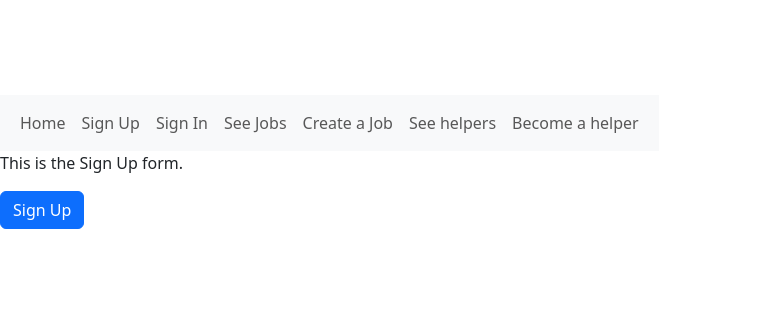
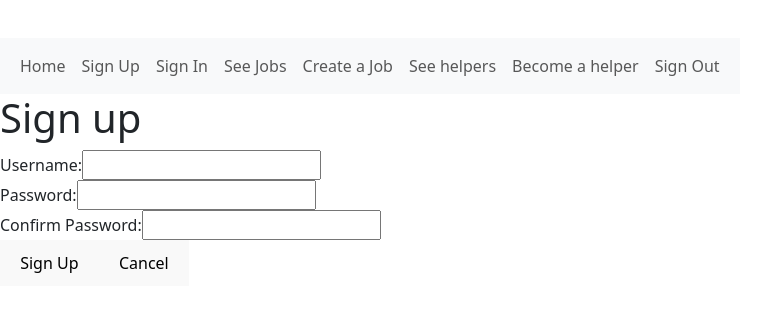
Before and after one commit to iris-noonan/local-heroes-frontend, a React (Vite) app: page /signup in a window 1280 px wide. Shown: the part 238-550 px from the top of the page, without its empty margins (0-783 px from the left). Built offline with nearby package versions, Linux system fonts and the light colour scheme; no server answers.

Commit message:
implemented JWT authentication for sign up and sign in

```diff
--- a/src/App.jsx
+++ b/src/App.jsx
@@ -1,5 +1,5 @@
 import { createContext, useState } from 'react';
-import { Routes, Route } from 'react-router-dom';
+import { Routes, Route, useNavigate } from 'react-router-dom';
 import Button from 'react-bootstrap/Button';
 import 'bootstrap/dist/css/bootstrap.min.css';
 
@@ -21,15 +21,27 @@
 import HelperCreate from './pages/HelperCreate/HelperCreate';
 import HelperUpdate from './pages/HelperUpdate/HelperUpdate';
 
+import { getUser, removeToken } from './utils/auth'
+
 const App = () => {
+  const [user, setUser] = useState(getUser())
+
+  const navigate = useNavigate()
+
+  const handleSignOut = () => {
+    removeToken()
+    setUser(null)
+    navigate('/signin')
+  }
+
   return(
     <>
-      <NavBar/>
+      <NavBar user={user} handleSignOut={handleSignOut}/>
       <Routes>
-        <Route path="/" element={<Landing />} />
-        <Route path="/dashboard" element={<Dashboard />} />
-        <Route path="/signup" element={<SignUp />} />
-        <Route path="/signin" element={<SignIn />} />
+        { user
+          ? (
+            <>
+              <Route path="/" element={<Dashboard user={user} />} />
               <Route path='/jobs' element={<JobIndex/>} />
               <Route path='/jobs/new' element={<JobForm />} />
               <Route path='/jobs/:jobId' element={<JobShow />} />
@@ -37,10 +49,19 @@
               <Route path="/helpers/:helperId" element={<HelperDetails />} />
               <Route path="/helpers/new" element={<HelperCreate />} />
               <Route path="/helpers/:helperId/edit" element={<HelperUpdate />} />
+            </>
+
+          )
+          : (
+            <>
+              <Route path="/" element={<Landing />} />
+              <Route path="/signup" element={<SignUp setUser={setUser} />} />
+              <Route path="/signin" element={<SignIn setUser={setUser} />} />
+            </>
+          )
+        }
       </Routes>
     </>
   ) };
 
-
-
 export default App;
--- a/src/components/NavBar/NavBar.jsx
+++ b/src/components/NavBar/NavBar.jsx
@@ -4,7 +4,7 @@
 import Navbar from 'react-bootstrap/Navbar';
 import NavDropdown from 'react-bootstrap/NavDropdown';
 
-function NavBar() {
+function NavBar({ user, handleSignOut }) {
     return (
         <Navbar expand="lg" className="bg-body-tertiary">
             <Container>
@@ -12,12 +12,13 @@
                 <Navbar.Collapse id="basic-navbar-nav">
                     <Nav className="me-auto">
                         <Nav.Link href="/">Home</Nav.Link>
-                        <Nav.Link href="/auth/sign-up">Sign Up</Nav.Link>
-                        <Nav.Link href="/auth/sign-in">Sign In</Nav.Link>
+                        <Nav.Link href="/signup">Sign Up</Nav.Link>
+                        <Nav.Link href="/signin">Sign In</Nav.Link>
                         <Nav.Link href="/jobs">See Jobs</Nav.Link>
                         <Nav.Link href="/jobs/new">Create a Job</Nav.Link>
                         <Nav.Link href="/helpers">See helpers</Nav.Link>
                         <Nav.Link href="/helpers/new">Become a helper</Nav.Link>
+                        <Nav.Link href="" onClick={handleSignOut}>Sign Out</Nav.Link>
                     </Nav>
                 </Navbar.Collapse>
             </Container>
--- a/src/pages/Dashboard/Dashboard.jsx
+++ b/src/pages/Dashboard/Dashboard.jsx
@@ -1,7 +1,7 @@
-const Dashboard = () => {
+const Dashboard = ( { user } ) => {
   return (
     <main>
-      <h1>Welcome</h1>
+      <h1>Welcome, {user.username}</h1>
       <p>
         This is the dashboard page where you, and only you, can see a dashboard
         of all of your things.
--- a/src/pages/Landing/Landing.jsx
+++ b/src/pages/Landing/Landing.jsx
@@ -8,8 +8,8 @@
         <p>Helping others can help us feel a sense of belonging, make new friends, and connect with our communities.</p>
         <p>Local Heroes is here to help people help themselves by helping others.</p>
         <p>Ask for help, offer help... either way, you’re a local hero!</p>
-        <Button variant="primary">Sign Up</Button>{' '}
-        <Button variant="primary">Sign In</Button>{' '}
+        <a href="/signup" className="btn btn-link" role="button">Sign Up</a>
+        <a href="/signin" className="btn btn-link" role="button">Sign In</a>
       </main>
     </>
   );
--- a/src/pages/SignIn/SignIn.jsx
+++ b/src/pages/SignIn/SignIn.jsx
@@ -1,15 +1,71 @@
 // src/components/SignIn/SignIn.jsx
-import Button from 'react-bootstrap/Button';
+import { useState } from 'react'
+import { Link, useNavigate } from 'react-router-dom'
+import { signin } from '../../services/userService'
 
-const SignIn = () => {
+const SignIn = ({ setUser }) => {
+
+  // ! State
+  const [formData, setFormData] = useState({
+    username: '',
+    password: ''
+  })
+
+  // ! Location variables
+  const navigate = useNavigate()
+
+  // ! Event Handlers
+  const handleChange = (e) => {
+    setFormData({ ...formData, [e.target.name]: e.target.value })
+  }
+
+  const handleSubmit = async (e) => {
+    e.preventDefault()
+    try {
+      const { user } = await signin(formData) // sign in
+      setUser(user) // set user to state
+      navigate('/') // navigate to dashboard
+    } catch (error) {
+      console.log(error)
+    }
+  }
+
   return (
-    <>
-      <main>
-        <p>This is the Sign In form.</p>
-        <Button variant="primary">Sign In</Button>{' '}
-      </main>
-    </>
-  );
-};
+    <main>
+      <section>
+      <h1>Log in</h1>
+        <form onSubmit={handleSubmit}>
+          <div>
+            <label htmlFor="username">Username:</label>
+            <input
+              type="text"
+              id="name"
+              value={formData.username}
+              name="username"
+              onChange={handleChange}
+            />
+          </div>
+          <div>
+            <label htmlFor="password">Password:</label>
+            <input
+              type="password"
+              id="password"
+              value={formData.password}
+              name="password"
+              onChange={handleChange}
+            />
+          </div>
+          <div>
+            <button>Sign In</button>
+            <Link to="/">
+              <button>Cancel</button>
+            </Link>
+          </div>
+        </form>
+      </section>
+
+    </main>
+  )
+}
 
 export default SignIn
--- a/src/pages/SignUp/SignUp.jsx
+++ b/src/pages/SignUp/SignUp.jsx
@@ -1,15 +1,82 @@
 // src/components/SignUp/SignUp.jsx
-import Button from 'react-bootstrap/Button';
+import { useState } from 'react'
+import { Link, useNavigate } from 'react-router-dom'
+import { signup } from '../../services/userService'
 
-const SignUp = () => {
+const SignUp = ({ setUser }) => {
+
+  // ! State
+  const [formData, setFormData] = useState({
+    username: '',
+    password: '',
+    confirmPassword: ''
+  })
+
+  // ! Location variables
+  const navigate = useNavigate()
+
+  // ! Event Handlers
+  const handleChange = (e) => {
+    setFormData({ ...formData, [e.target.name]: e.target.value })
+  }
+
+  const handleSubmit = async (e) => {
+    e.preventDefault()
+    try {
+      const { user } = await signup(formData) // sign in
+      setUser(user) // set user to state
+      navigate('/') // navigate to dashboard
+    } catch (error) {
+      console.log(error)
+    }
+  }
+
   return (
-    <>
-      <main>
-        <p>This is the Sign Up form.</p>
-        <Button variant="primary">Sign Up</Button>{' '}
-      </main>
-    </>
-  );
-};
+    <main>
+      <section>
+        <form onSubmit={handleSubmit}>
+          <h1>Sign up</h1>
+          <div>
+
+          <label htmlFor="username">Username:</label>
+            <input
+              type="text"
+              id="name"
+              value={formData.username}
+              name="username"
+              onChange={handleChange}
+            />
+          </div>
+          <div>
+            <label htmlFor="password">Password:</label>
+            <input
+              type="password"
+              id="password"
+              value={formData.password}
+              name="password"
+              onChange={handleChange}
+            />
+          </div>
+          <div>
+            <label htmlFor="confirm">Confirm Password:</label>
+            <input
+              type="password"
+              id="confirm"
+              value={formData.confirmPassword}
+              name="confirmPassword"
+              onChange={handleChange}
+            />
+          </div>
+          <div>
+            <button>Sign Up</button>
+            <Link to="/">
+              <button>Cancel</button>
+            </Link>
+          </div>
+        </form>
+      </section>
+    </main>
+  )
+}
 
 export default SignUp
--- /dev/null
+++ b/src/services/userService.js
@@ -0,0 +1,28 @@
+import { setToken } from '../utils/auth'
+import axios from 'axios'
+
+const BASE_URL = `${import.meta.env.VITE_BACK_END_SERVER_URL}/users`
+
+export const signup = async (formData) => {
+  // Sign up a user
+  const { data } = await axios.post(`${BASE_URL}/signup`, formData)
+
+  // Set the token to local storage
+  if(data.token) {
+    setToken(data.token)
+  }
+
+  return data
+}
+
+export const signin = async (formData) => {
+  // Sign up a user
+  const { data } = await axios.post(`${BASE_URL}/signin`, formData)
+
+  // Set the token to local storage
+  if(data.token) {
+    setToken(data.token)
+  }
+
+  return data
+}
--- /dev/null
+++ b/src/utils/auth.js
@@ -0,0 +1,29 @@
+const tokenName = 'AUTH_TOKEN'
+
+export const setToken = (token) => {
+  localStorage.setItem(tokenName, token)
+}
+
+export const getToken = () => {
+  return localStorage.getItem(tokenName)
+}
+
+export const removeToken = () => {
+  localStorage.removeItem(tokenName)
+}
+
+export const getUser = () => {
+  // Get token from storage
+  const token = getToken()
+  if (!token) return null
+
+  // Extract payload
+  const payload = JSON.parse( // convert JSON string into JS Object
+    atob( // Decode B64 encoded string
+      token.split('.')[1] // Get the middle string of the JSON Web Token (the payload string)
+    )
+  )
+
+  // Return the payload
+  return payload
+}
```
Also changed, not shown: 1 other file (tests, documents, lock files or other folders). Lines whose indentation alone changed are shown as unchanged.
